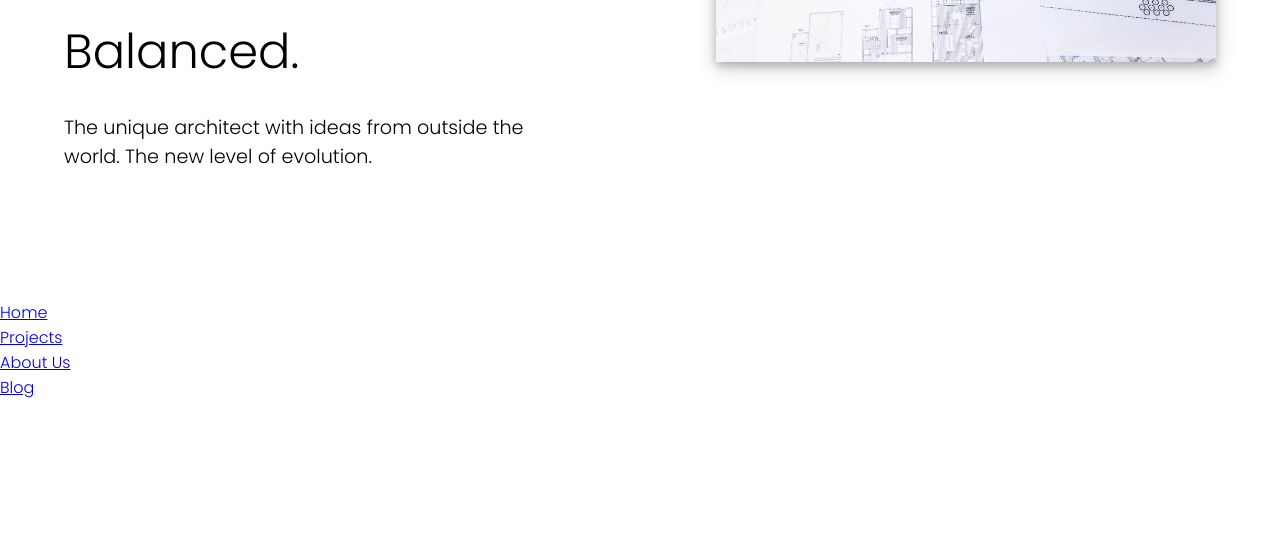
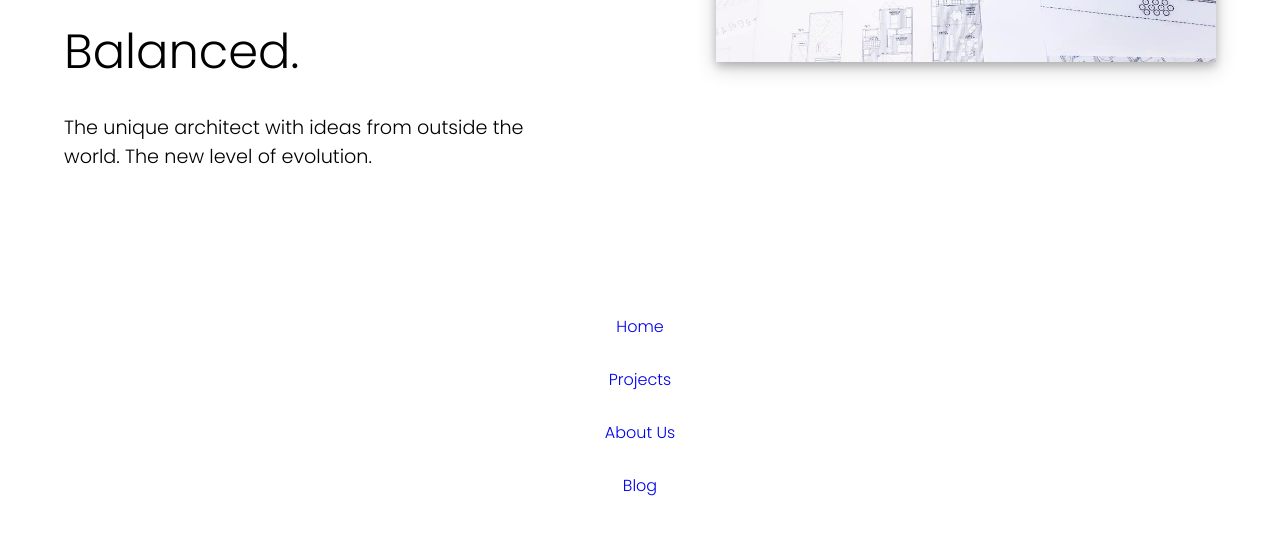
Before and after one commit to Suyog04/architect_101, a React (Create React App) app: page / in a window 1280 px wide. Shown: the part 2100-2634 px from the top of the page. Built offline with nearby package versions, Linux system fonts and the light colour scheme.

Commit message:
committed

```diff
--- a/src/components/Pages/footer/Footer.css
+++ b/src/components/Pages/footer/Footer.css
@@ -3,8 +3,21 @@
     height: 100vh;
 }
 
-.nav-bar .footer-navbar .footer-navitem
+.nav-bar
 {
-    list-style: none;
+    display: flex;
+    flex-direction: column;
     align-items: center;
 }
+.footer-navitem
+{
+    list-style-type: none;
+}
+.footer-navitem a
+{
+    display: block;
+    text-align: center;
+    padding: 14px;
+    text-decoration: none;
+    list-style: none;
+}
--- a/src/components/Pages/footer/Footer.jsx
+++ b/src/components/Pages/footer/Footer.jsx
@@ -8,16 +8,16 @@ const Footer = () => {
         <div className = "nav-bar">
           <ul className = "footer-navbar">
             <li className = "footer-navitem">
-              <a className = "footer-navlinks" href="/">Home</a>
+              <a href="/">Home</a>
             </li>
             <li className = "footer-navitem">
-              <a className = "footer-navlinks" href="/projects">Projects</a>
+              <a href="/projects">Projects</a>
             </li>
             <li className = "footer-navitem">
-              <a className = "footer-navlinks" href="/aboutus">About Us</a>
+              <a href="/aboutus">About Us</a>
             </li>
             <li className = "footer-navitem">
-              <a className = "footer-navlinks" href="/blog" >Blog</a>
+              <a href="/blog" >Blog</a>
             </li>
           </ul>
         </div>
```
